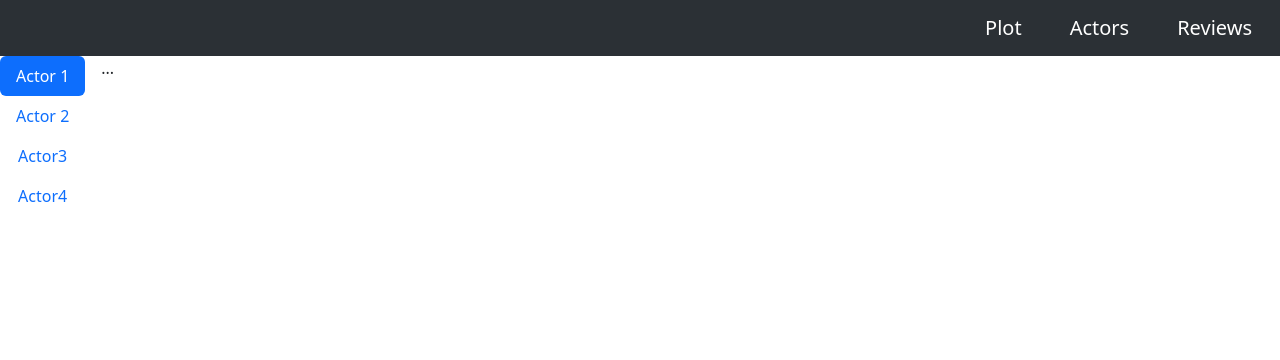
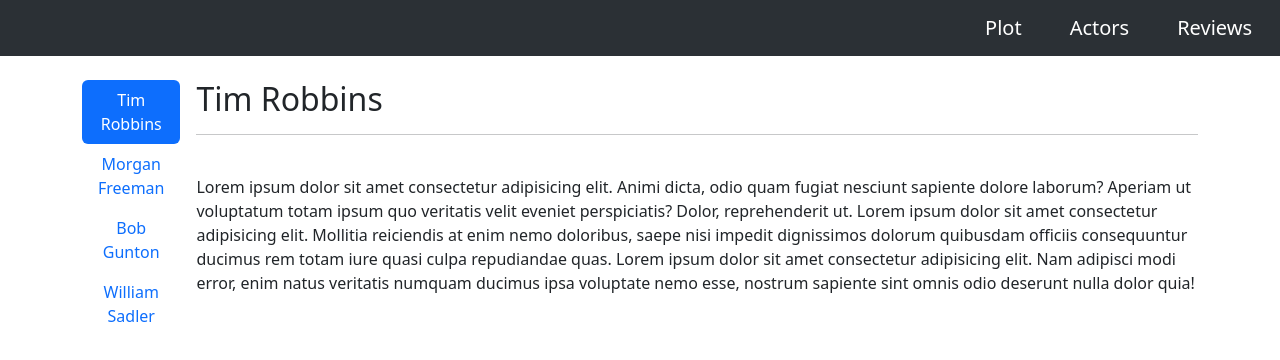
Before and after one commit to DominikB21/FE21-Bootstrap-Day2-Dominik-Danijela, a plain HTML site: page Dominik/Advanced/advanced.html in a window 1280 px wide. Drawn offline with nearby package versions, Linux system fonts and the light colour scheme.

Commit message:
added content to actors page

```diff
--- a/Dominik/Advanced/advanced.html
+++ b/Dominik/Advanced/advanced.html
@@ -16,26 +16,31 @@
   <nav class="navbar bg-body-tertiary" data-bs-theme="dark">
     <div class="container-fluid d-flex justify-content-end">
       <a class="navbar-brand me-5" href="plot.html">Plot</a>
-      <a class="navbar-brand me-5" href="advanced.html">Actors</a>
+      <a class="navbar-brand me-5" href="advanced">Actors</a>
       <a class="navbar-brand" href="#">Reviews</a>
     </div>
   </nav>
-  <div class="d-flex align-items-start">
-    <div class="nav flex-column nav-pills me-3" id="v-pills-tab" role="tablist" aria-orientation="vertical">
-      <button class="nav-link active" id="v-pills-home-tab" data-bs-toggle="pill" data-bs-target="#v-pills-home" type="button" role="tab" aria-controls="v-pills-home" aria-selected="true">Actor 1</button>
-      <button class="nav-link" id="v-pills-profile-tab" data-bs-toggle="pill" data-bs-target="#v-pills-profile" type="button" role="tab" aria-controls="v-pills-profile" aria-selected="false">Actor 2</button>
-      <button class="nav-link" id="v-pills-messages-tab" data-bs-toggle="pill" data-bs-target="#v-pills-messages" type="button" role="tab" aria-controls="v-pills-messages" aria-selected="false">Actor3</button>
-      <button class="nav-link" id="v-pills-settings-tab" data-bs-toggle="pill" data-bs-target="#v-pills-settings" type="button" role="tab" aria-controls="v-pills-settings" aria-selected="false">Actor4</button>
-    </div>
-    <div class="tab-content" id="v-pills-tabContent">
-      <div class="tab-pane fade show active" id="v-pills-home" role="tabpanel" aria-labelledby="v-pills-home-tab" tabindex="0">...</div>
-      <div class="tab-pane fade" id="v-pills-profile" role="tabpanel" aria-labelledby="v-pills-profile-tab" tabindex="0">...</div>
-      <div class="tab-pane fade" id="v-pills-messages" role="tabpanel" aria-labelledby="v-pills-messages-tab" tabindex="0">...</div>
-      <div class="tab-pane fade" id="v-pills-settings" role="tabpanel" aria-labelledby="v-pills-settings-tab" tabindex="0">...</div>
+  <div class="container my-4">
+    <div class="d-flex align-items-start">
+      <div class="nav flex-column nav-pills me-3" id="v-pills-tab" role="tablist" aria-orientation="vertical">
+        <button class="nav-link active" id="v-pills-home-tab" data-bs-toggle="pill" data-bs-target="#v-pills-home" type="button" role="tab" aria-controls="v-pills-home" aria-selected="true"><img src="" alt="">Tim Robbins</button>
+        <button class="nav-link" id="v-pills-profile-tab" data-bs-toggle="pill" data-bs-target="#v-pills-profile" type="button" role="tab" aria-controls="v-pills-profile" aria-selected="false">Morgan Freeman</button>
+        <button class="nav-link" id="v-pills-messages-tab" data-bs-toggle="pill" data-bs-target="#v-pills-messages" type="button" role="tab" aria-controls="v-pills-messages" aria-selected="false">Bob Gunton</button>
+        <button class="nav-link" id="v-pills-settings-tab" data-bs-toggle="pill" data-bs-target="#v-pills-settings" type="button" role="tab" aria-controls="v-pills-settings" aria-selected="false">William Sadler</button>
+      </div>
+      <div class="tab-content" id="v-pills-tabContent">
+        <div class="tab-pane fade show active" id="v-pills-home" role="tabpanel" aria-labelledby="v-pills-home-tab" tabindex="0"><span class="h2">Tim Robbins</span><hr><br>
+          Lorem ipsum dolor sit amet consectetur adipisicing elit. Animi dicta, odio quam fugiat nesciunt sapiente dolore laborum? Aperiam ut voluptatum totam ipsum quo veritatis velit eveniet perspiciatis? Dolor, reprehenderit ut. Lorem ipsum dolor sit amet consectetur adipisicing elit. Mollitia reiciendis at enim nemo doloribus, saepe nisi impedit dignissimos dolorum quibusdam officiis consequuntur ducimus rem totam iure quasi culpa repudiandae quas. Lorem ipsum dolor sit amet consectetur adipisicing elit. Nam adipisci modi error, enim natus veritatis numquam ducimus ipsa voluptate nemo esse, nostrum sapiente sint omnis odio deserunt nulla dolor quia!</div>
+        <div class="tab-pane fade" id="v-pills-profile" role="tabpanel" aria-labelledby="v-pills-profile-tab" tabindex="0"><span class="h2">Morgan Freeman</span><hr><br>
+          Lorem ipsum dolor, sit amet consectetur adipisicing elit. Reiciendis velit aperiam architecto doloremque dolor, eum, consequatur amet similique ea dolores est quos ab dolorum soluta rem provident! Nisi, aliquam veniam. Lorem ipsum dolor sit amet consectetur, adipisicing elit. In, qui incidunt placeat a nam, eaque magni veniam dignissimos atque vel natus velit possimus. Praesentium, vero sunt porro sequi amet facilis. Lorem ipsum dolor sit amet, consectetur adipisicing elit. Velit quo sed dolor, sint et quasi tenetur corporis minus soluta eligendi dolore? Fuga error saepe voluptatibus deleniti a, sapiente iure ducimus.</div>
+        <div class="tab-pane fade" id="v-pills-messages" role="tabpanel" aria-labelledby="v-pills-messages-tab" tabindex="0"><span class="h2">Bob Gunton</span><hr><br>
+          Lorem, ipsum dolor sit amet consectetur adipisicing elit. Molestiae quas libero eaque sunt fugit pariatur qui repellat tempora labore deleniti provident error maxime dolor odio vero, maiores ipsum atque aperiam. Lorem ipsum dolor, sit amet consectetur adipisicing elit. Ab cupiditate consectetur quasi blanditiis? Adipisci laudantium inventore voluptas hic quisquam incidunt at sit, necessitatibus neque porro sapiente saepe perferendis nostrum nihil. Lorem ipsum dolor sit amet consectetur adipisicing elit. Repellat error voluptatem voluptates consequuntur ea quidem, totam rem animi? Consectetur non quod magni repellendus officia. Quibusdam sed illo error ratione totam.</div>
+        <div class="tab-pane fade" id="v-pills-settings" role="tabpanel" aria-labelledby="v-pills-settings-tab" tabindex="0"><span class="h2">William Sadler</span><hr><br>
+          Lorem ipsum dolor sit amet consectetur adipisicing elit. Id, eaque quos illo corrupti dolor suscipit tempora tenetur quisquam, ratione sequi delectus repellendus reiciendis nihil eligendi rerum animi facere iusto maiores. Lorem ipsum, dolor sit amet consectetur adipisicing elit. Nihil, quis esse odio dolore omnis aperiam cum optio ipsam officia. Voluptatum soluta aliquam debitis, deserunt tempora hic nisi placeat obcaecati quia? Lorem ipsum dolor sit amet consectetur adipisicing elit. Eaque ratione ducimus architecto, obcaecati a cumque sint, consectetur dignissimos hic quod voluptates tenetur? Nam aspernatur, hic nulla fugit aut odio corrupti.</div>
+      </div>
     </div>
   </div>
 
-  </div>
 
   <script src="https://cdn.jsdelivr.net/npm/bootstrap@5.3.2/dist/js/bootstrap.bundle.min.js" integrity="sha384-C6RzsynM9kWDrMNeT87bh95OGNyZPhcTNXj1NW7RuBCsyN/o0jlpcV8Qyq46cDfL" crossorigin="anonymous"></script>
 </body>
```
